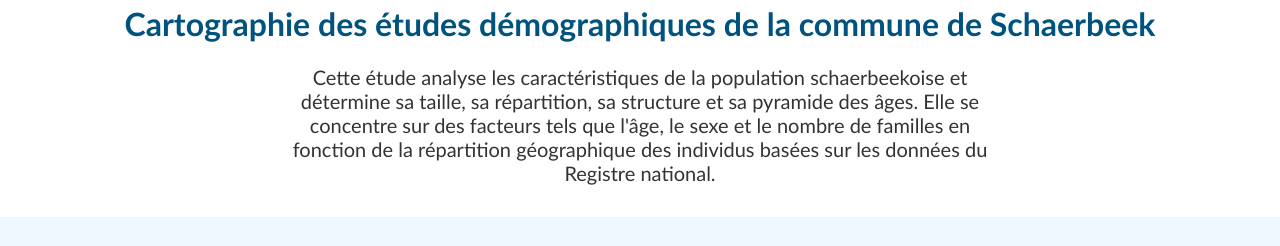
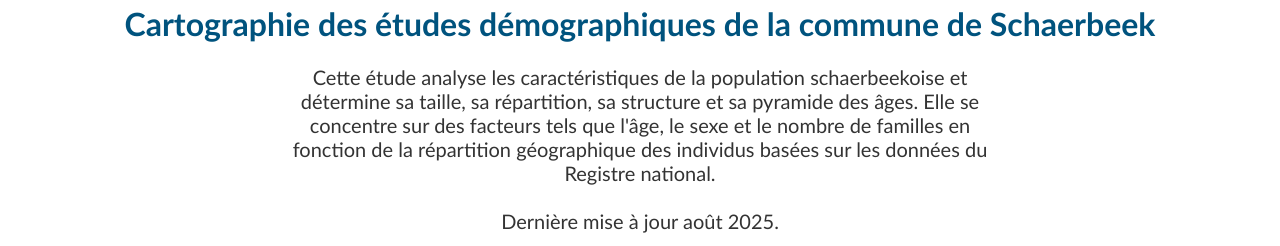
Before and after one commit to gis1030/POP-Demographic-Schaerbeek, a plain HTML site: page index.html in a window 1280 px wide. Shown: the part 71-317 px from the top of the page. Drawn offline with Linux system fonts and the light colour scheme.

Commit message:
Add files via upload

```diff
--- a/index.html
+++ b/index.html
@@ -21,7 +21,8 @@
 			et détermine sa taille, sa répartition, sa structure et sa pyramide des âges.
 			Elle se concentre sur des facteurs tels que l'âge, le sexe et le nombre de
 			familles en fonction de la répartition géographique des individus basées
-			sur les données du Registre national.
+			sur les données du Registre national.<br><br>
+			Dernière mise à jour août 2025.
 		</p>
 	</header>
 
```
